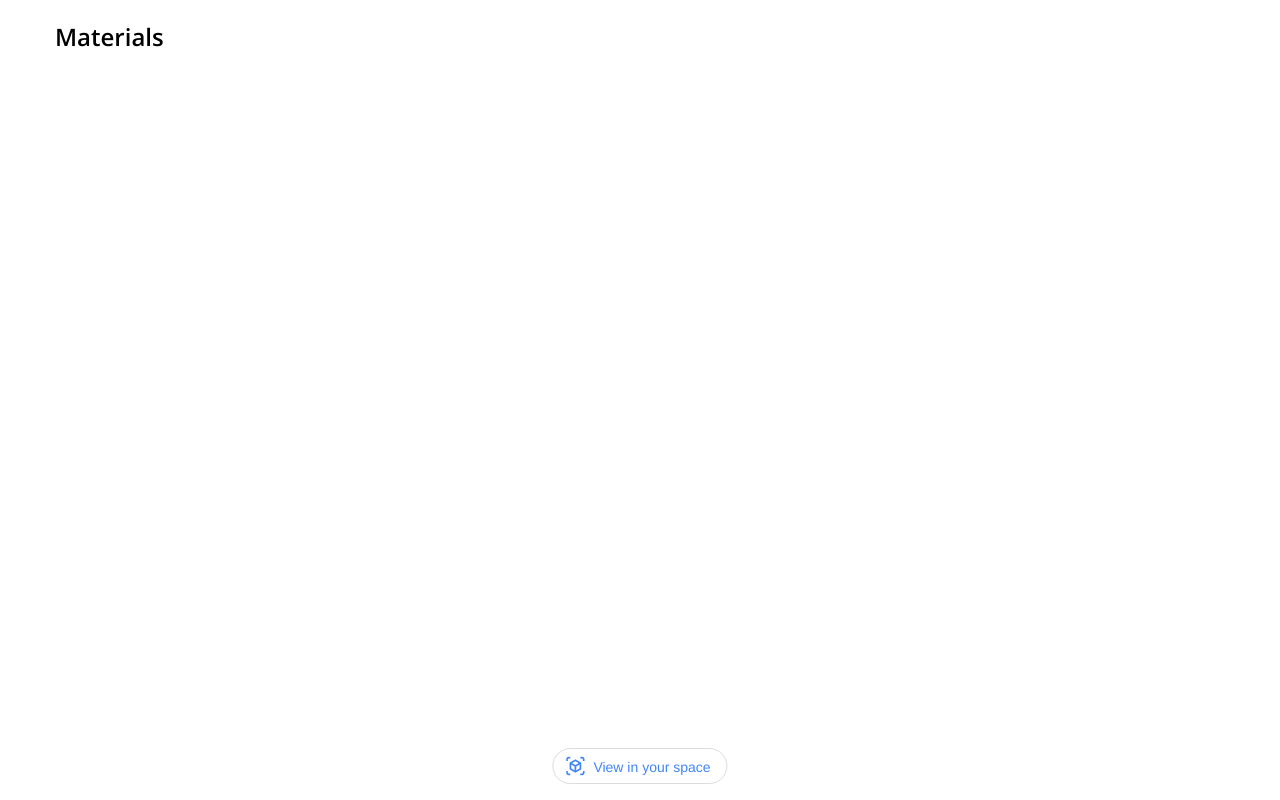
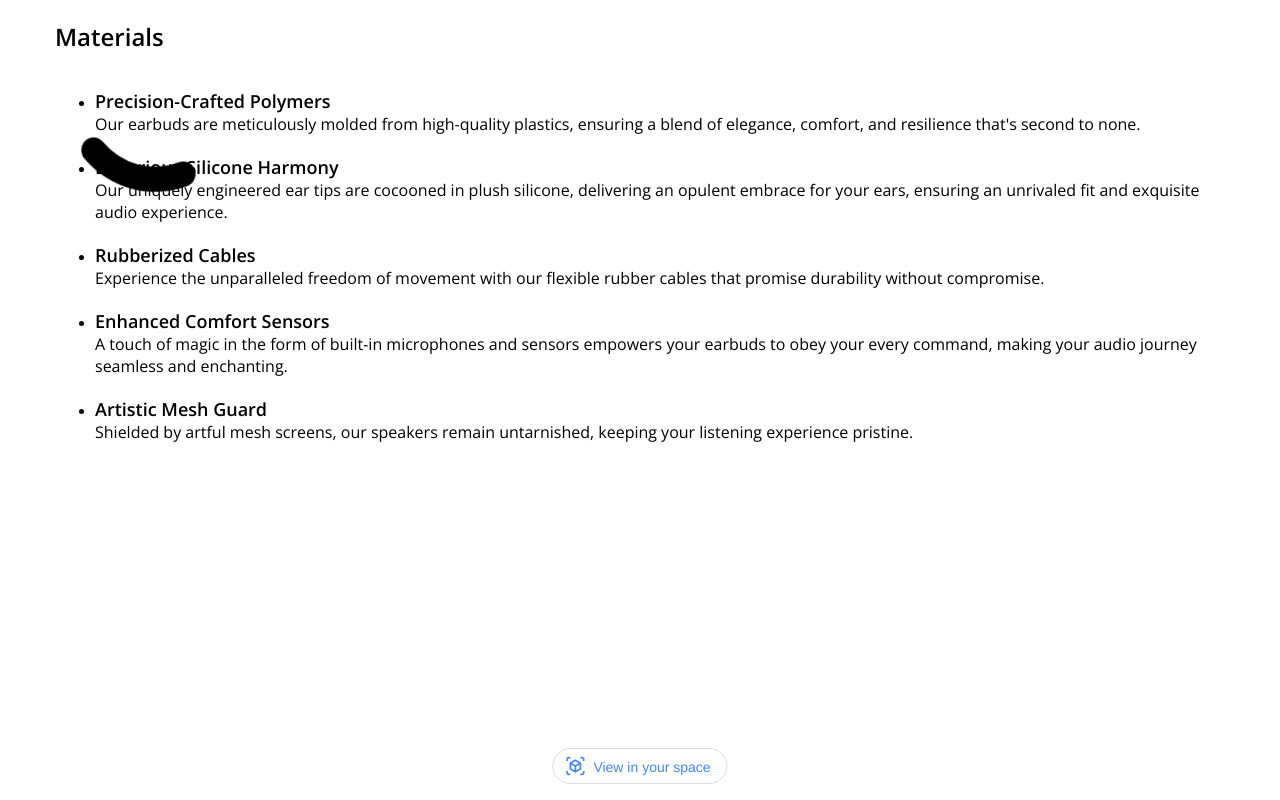
Before and after one commit to a-wotton/ajax-app, a plain HTML site: page index.html in a window 1280 px wide. Drawn offline with nearby package versions, Linux system fonts and the light colour scheme; some packages are replaced by stand-ins of ours; no server answers; a script that the page names is missing.

Commit message:
worked on spinner and error message

```diff
--- a/index.html
+++ b/index.html
@@ -14,6 +14,7 @@
   <body>
     <div class="grid-con">
       <div class="col-span-full">
+        <svg id="spinner" width="200" height="200" viewBox="0 0 24 24" xmlns="http://www.w3.org/2000/svg"><style>.spinner_P7sC{transform-origin:center;animation:spinner_svv2 .75s infinite linear}@keyframes spinner_svv2{100%{transform:rotate(360deg)}}</style><path d="M10.14,1.16a11,11,0,0,0-9,8.92A1.59,1.59,0,0,0,2.46,12,1.52,1.52,0,0,0,4.11,10.7a8,8,0,0,1,6.66-6.61A1.42,1.42,0,0,0,12,2.69h0A1.57,1.57,0,0,0,10.14,1.16Z" class="spinner_P7sC"/></svg>
         <model-viewer id="model" src="model/earbuds.gltf" ar ar-modes="webxr scene-viewer quick-look" ios-src="model/earbuds.usdz" camera-controls poster="images/poster.webp" shadow-intensity="1" environment-image="images/aircraft_workshop_01_1k.hdr" exposure="1.7" camera-orbit="52.34deg 88.29deg 874.8m" field-of-view="30deg">
 
           <button class="Hotspot" slot="hotspot-1" data-position="22.114881038306805m 76.41863141465969m 92.72411936367459m" data-normal="0m 3.422854333301474e-8m 0.9999999999999996m" data-visibility-attribute="visible">
@@ -47,8 +48,14 @@
     </div>
 
     <section id="materials" class="grid-con">
-      <h2 class="col-span-full">Materials</h2>
+      <h2>Materials</h2>
       <ul id="material-list" class="col-span-full">
+      <template id="material-template">
+        <li>
+          <h3 class="material-heading"></h3>
+          <p class="material-description"></p>
+        </li>
+      </template>
       </ul>
     </section>
     <!-- Loads <model-viewer> for browsers: -->
--- a/js/main.js
+++ b/js/main.js
@@ -3,16 +3,8 @@
   //variables
   const model = document.querySelector("#model");
   const hotspots = document.querySelectorAll(".Hotspot");
-
-  // function getData() {
-  //   fetch("https://swiftpixel.com/earbud/api/infoboxes")
-  //   .then(response => response.json())
-  //   .then(material => {
-  //     console.log(material);
-  //   })
-  //   .catch(error => console.error(error)); //catch and report any errors
-  // }
-  // getData();
+  const materialTemplate = document.querySelector("#material-template");
+  const materialList = document.querySelector("#material-list");
 
   //This information needs to be removed then pulled with an AJAX Call using the Fetch API
   //this is the api url https://swiftpixel.com/earbud/api/infoboxes"
@@ -47,6 +39,8 @@
 
   //functions
   function modelLoaded() {
+    let spinner = document.querySelector("#spinner")
+    spinner.style.display = "none";
     hotspots.forEach(hotspot => {
       hotspot.style.display = "block";
     });
@@ -77,7 +71,7 @@
           selected.appendChild(textElement);
         })
       })
-      .catch(error => console.error(error)); //catch and report any errors
+      .catch(error => window.alert("Failed to load info")); //catch and report any errors
     }
     getData();
   }
@@ -85,14 +79,25 @@
 
   function loadMaterials() {
     let ul = document.querySelector("#material-list")
-
-    function getMaterial() {
-
-    }
-    getMaterial();
+    materialListData.forEach (material => {
+      const clone = materialTemplate.content.cloneNode(true);
+      const materialHeading = clone.querySelector(".material-heading");
+      materialHeading.textContent = material.heading;
+      const materialDescription = clone.querySelector(".material-description")
+      materialDescription.textContent = material.description;
+      materialList.appendChild(clone);
+    })
+    // function getMaterials() {
+    //   fetch("https://swiftpixel.com/earbud/api/materials")
+    //   .then(response => response.json())
+    //   .then(material => {
+    //     console.log(material);
+    //   })
+    //   .catch(error => console.error(error)); //catch and report any errors
+    // }
+    // getMaterials();
   }
   loadMaterials();
-
 
   function showInfo() {
     let selected = document.querySelector(`#${this.slot}`);
--- a/sass/pages/_home.scss
+++ b/sass/pages/_home.scss
@@ -0,0 +1,4 @@
+#spinner {
+    z-index: 100;
+    position: absolute;
+}
```
Also changed, not shown: css/main.css, 2 other files.
